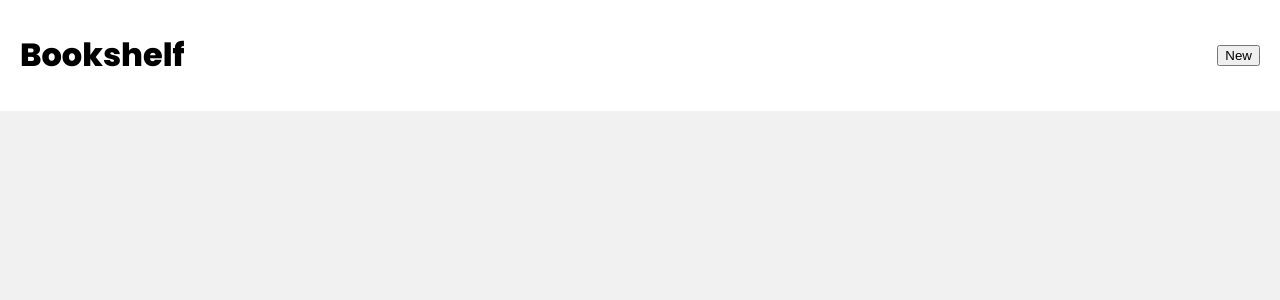
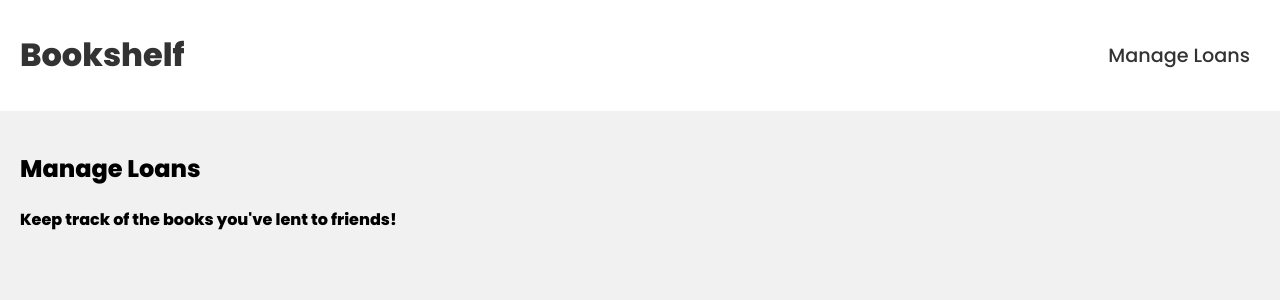
Before and after one commit to rebeccaschou/mern-stack, a React (Create React App) app in the folder frontend/: page /loans in a window 1280 px wide. Before the commit this address had no page. Shown: the top 300 px of the page. Built offline with nearby package versions, Linux system fonts and the light colour scheme.

Commit message:
Add (empty) loans page

```diff
--- a/frontend/src/App.js
+++ b/frontend/src/App.js
@@ -2,6 +2,7 @@ import { BrowserRouter, Routes, Route } from "react-router-dom";
 
 // pages
 import Home from "./pages/Home";
+import Loans from "./pages/Loans";
 import Navbar from "./components/Navbar";
 
 function App() {
@@ -12,6 +13,7 @@ function App() {
         <div className="pages">
           <Routes>
             <Route path="/" element={<Home />} />
+            <Route path="/loans" element={<Loans />} />
           </Routes>
         </div>
       </BrowserRouter>
--- a/frontend/src/components/BookDetails.js
+++ b/frontend/src/components/BookDetails.js
@@ -35,9 +35,14 @@ const BookDetails = ({ book }) => {
       <p>
         {formatDistanceToNow(new Date(book.createdAt), { addSuffix: true })}
       </p>
-      <span className="delete-button" onClick={handleDelete}>
-        Delete
-      </span>
+      <div className="book-details-buttons">
+        <span className="loan-button" onClick={() => {}}>
+          Loan
+        </span>
+        <span className="delete-button" onClick={handleDelete}>
+          Delete
+        </span>
+      </div>
     </div>
   );
 };
--- a/frontend/src/components/Navbar.js
+++ b/frontend/src/components/Navbar.js
@@ -1,18 +1,26 @@
-// import { Link } from "react-router-dom";
-import { useState } from "react";
-// import { Button } from "@chakra-ui/react";
+import { Link } from "react-router-dom";
+// import { useState } from "react";
 
 const Navbar = () => {
-  const [newBookDialog, setNewBookDialog] = useState(false);
+  // const [newBookDialog, setNewBookDialog] = useState(false);
 
   return (
     <header>
       <div className="container">
-        {/* <Link to="/">
+        <Link to="/" className="navbar-logo">
           <h1>Bookshelf</h1>
-        </Link> */}
-        <h1>Bookshelf</h1>
-        <button onClick={() => setNewBookDialog(true)}>New</button>
+        </Link>
+        {/* <h1>Bookshelf</h1> */}
+        {/* <button onClick={() => setNewBookDialog(true)}>New</button> */}
+        <div className="navbar-right">
+          <ul className="navbar-items">
+            <li>
+              <Link to="/loans" className="navbar-link">
+                Manage Loans
+              </Link>
+            </li>
+          </ul>
+        </div>
       </div>
     </header>
   );
--- a/frontend/src/index.css
+++ b/frontend/src/index.css
@@ -3,8 +3,9 @@
 
 /* layout */
 :root {
-  --primary: #1aac83;
+  --primary: lightpink;
   --error: #e7195a;
+  --background: rgb(37, 35, 35);
 }
 body {
   background: #f1f1f1;
@@ -22,10 +23,43 @@ header .container {
   align-items: center;
   justify-content: space-between;
 }
-header .a {
+header .navbar-logo {
   color: #333;
   text-decoration: none;
+  transition: 0.2s ease-in-out;
 }
+
+header .navbar-logo:hover {
+  color: var(--primary);
+  text-decoration: none;
+}
+
+.navbar-right .navbar-items {
+  display: flex;
+  align-items: center;
+  justify-content: center;
+}
+
+.navbar-right .navbar-items li {
+  list-style: none;
+  padding: 0 10px;
+  position: relative;
+}
+
+.navbar-right .navbar-items li .navbar-link {
+  text-decoration: none;
+  font-size: 1.2rem;
+  font-weight: 500;
+  color: #333;
+  transition: 0.2s ease-in-out;
+  display: inline-block;
+}
+
+.navbar-right .navbar-items li .navbar-link:hover {
+  color: var(--primary);
+  transform: translateY(-2px);
+}
+
 .pages {
   max-width: 1400px;
   padding: 20px;
@@ -91,6 +125,17 @@ header .a {
   color: #333;
 }
 
+.book-details .loan-button {
+  top: 20px;
+  right: 105px;
+  cursor: pointer;
+  background: #f1f1f1;
+  padding-left: 12px;
+  padding-right: 12px;
+  border-radius: 10%;
+  color: #333;
+}
+
 .Home .home-lower {
   display: flex;
 }
--- /dev/null
+++ b/frontend/src/pages/Loans.js
@@ -0,0 +1,10 @@
+const Loans = () => {
+  return (
+    <div className="Home">
+      <h2>Manage Loans</h2>
+      <h4>Keep track of the books you've lent to friends!</h4>
+    </div>
+  );
+};
+
+export default Loans;
```
